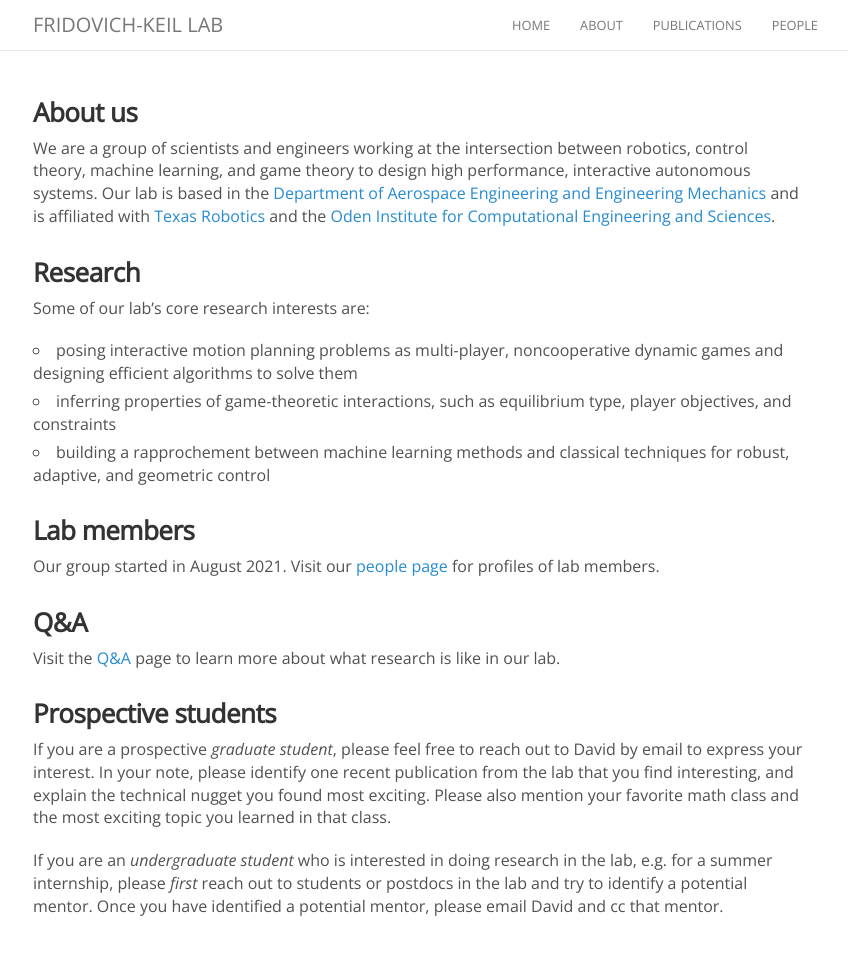
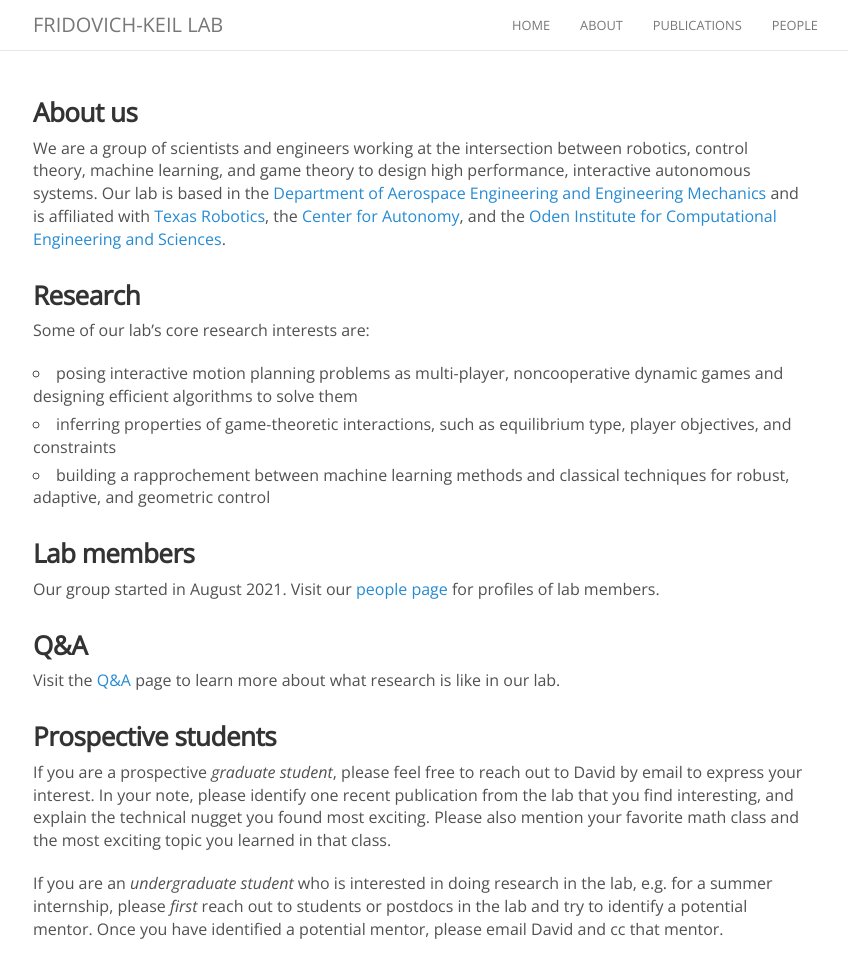
Before and after one commit to KordingLab/KordingLab.github.io, a Jekyll site: the page built from about.md, in a window 1280 px wide and 961 px high. Shown: the whole window, without its empty margins (222-1070 px from the left). Built offline with Jekyll 4.4.1, drawn with Linux system fonts in a browser that asks for light colours; nearby versions of some CDN libraries; comment, search, counter and statistics services are not loaded.

Commit message:
adding Center for Autonomy affiliation

```diff
--- a/about.md
+++ b/about.md
@@ -4,7 +4,7 @@ permalink: /about/
 ---
 
 ### About us
-We are a group of scientists and engineers working at the intersection between robotics, control theory, machine learning, and game theory to design high performance, interactive autonomous systems. Our lab is based in the [Department of Aerospace Engineering and Engineering Mechanics](https://www.ae.utexas.edu) and is affiliated with [Texas Robotics](https://robotics.utexas.edu) and the [Oden Institute for Computational Engineering and Sciences](https://oden.utexas.edu).
+We are a group of scientists and engineers working at the intersection between robotics, control theory, machine learning, and game theory to design high performance, interactive autonomous systems. Our lab is based in the [Department of Aerospace Engineering and Engineering Mechanics](https://www.ae.utexas.edu) and is affiliated with [Texas Robotics](https://robotics.utexas.edu), the [Center for Autonomy](https://autonomy.oden.utexas.edu), and the [Oden Institute for Computational Engineering and Sciences](https://oden.utexas.edu).
 
 ### Research
 Some of our lab's core research interests are:
--- a/index.html
+++ b/index.html
@@ -10,6 +10,7 @@ layout: default
       <p>
           <i>Department of Aerospace Engineering and Engineering Mechanics</i><br>
           <i>Texas Robotics</i><br>
+          <i>Center for Autonomy</i><br>
           <i>Oden Institute for Computational Engineering and Sciences</i><br>
           <i>The University of Texas at Austin</i>
 
```
